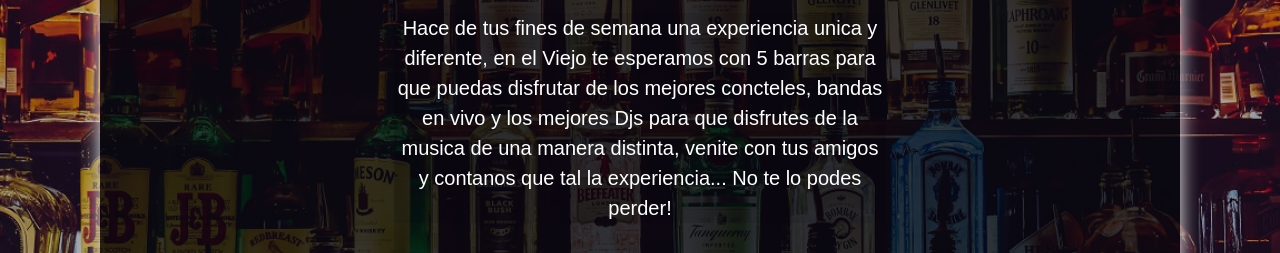
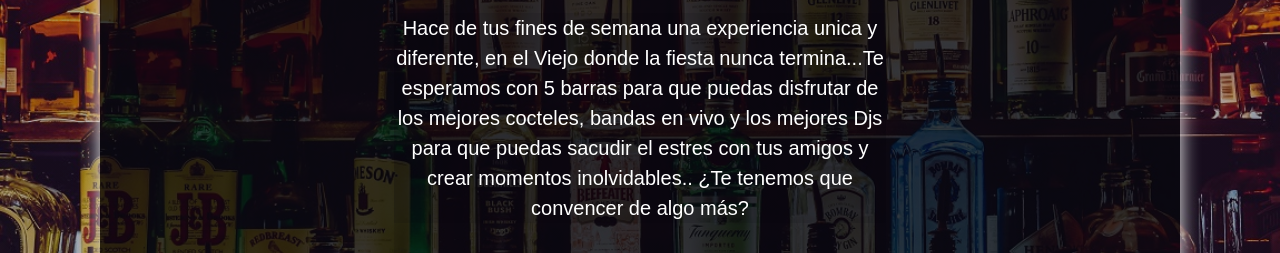
Before and after one commit to victoriaLarrosa/final-bootstrap, a plain HTML site: page index.html in a window 1280 px wide. Shown: the part 699-952 px from the top of the page. Drawn offline with nearby package versions, Linux system fonts and the light colour scheme.

Commit message:
iniciox2

```diff
--- a/index.html
+++ b/index.html
@@ -51,7 +51,7 @@
         <div class="p-4 p-md-5 rounded contenedorTexto">
             <div class="col-md-6 px-0 text-center contenedorTextoDos">
               <h1 class="display-4 fst-italic">La noche es la mitad de la vida. Y la mejor mitad...</h1>
-              <p class="lead my-3 mb-5">Hace de tus fines de semana una experiencia unica y diferente, en el Viejo te esperamos con 5 barras para que puedas disfrutar de los mejores concteles, bandas en vivo y los mejores Djs para que disfrutes de la musica de una manera distinta, venite con tus amigos y contanos que tal la experiencia... No te lo podes perder!</p>
+              <p class="lead my-3 mb-5">Hace de tus fines de semana una experiencia unica y diferente, en el Viejo donde la fiesta nunca termina...Te esperamos con 5 barras para que puedas disfrutar de los mejores cocteles, bandas en vivo y los mejores Djs para que puedas sacudir el estres con tus amigos y crear momentos inolvidables.. ¿Te tenemos que convencer de algo más?</p>
               <a href="#" class="stretched-link">Consegui tu anticipada...</a>
             </div>
           </div>
```
